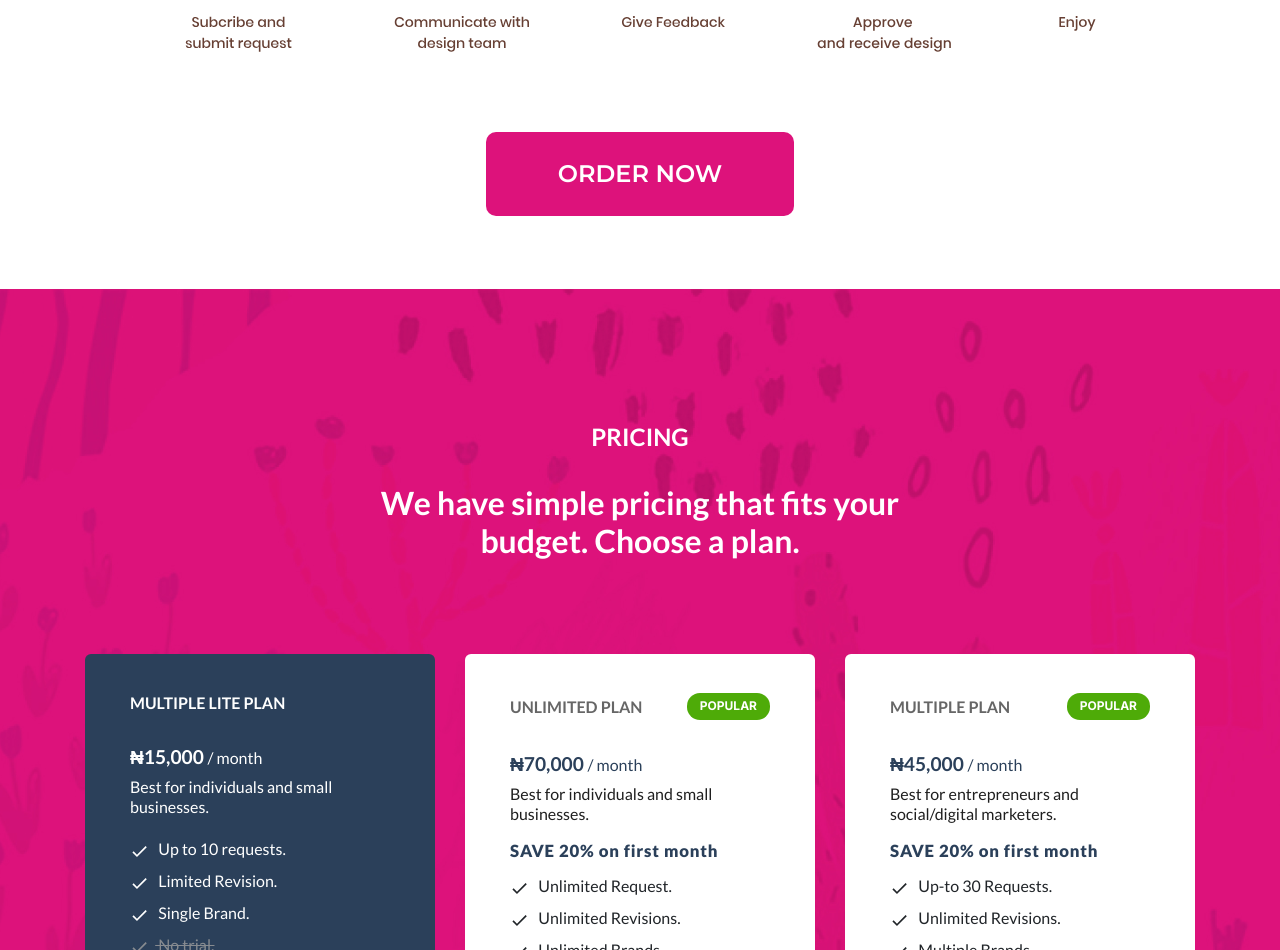
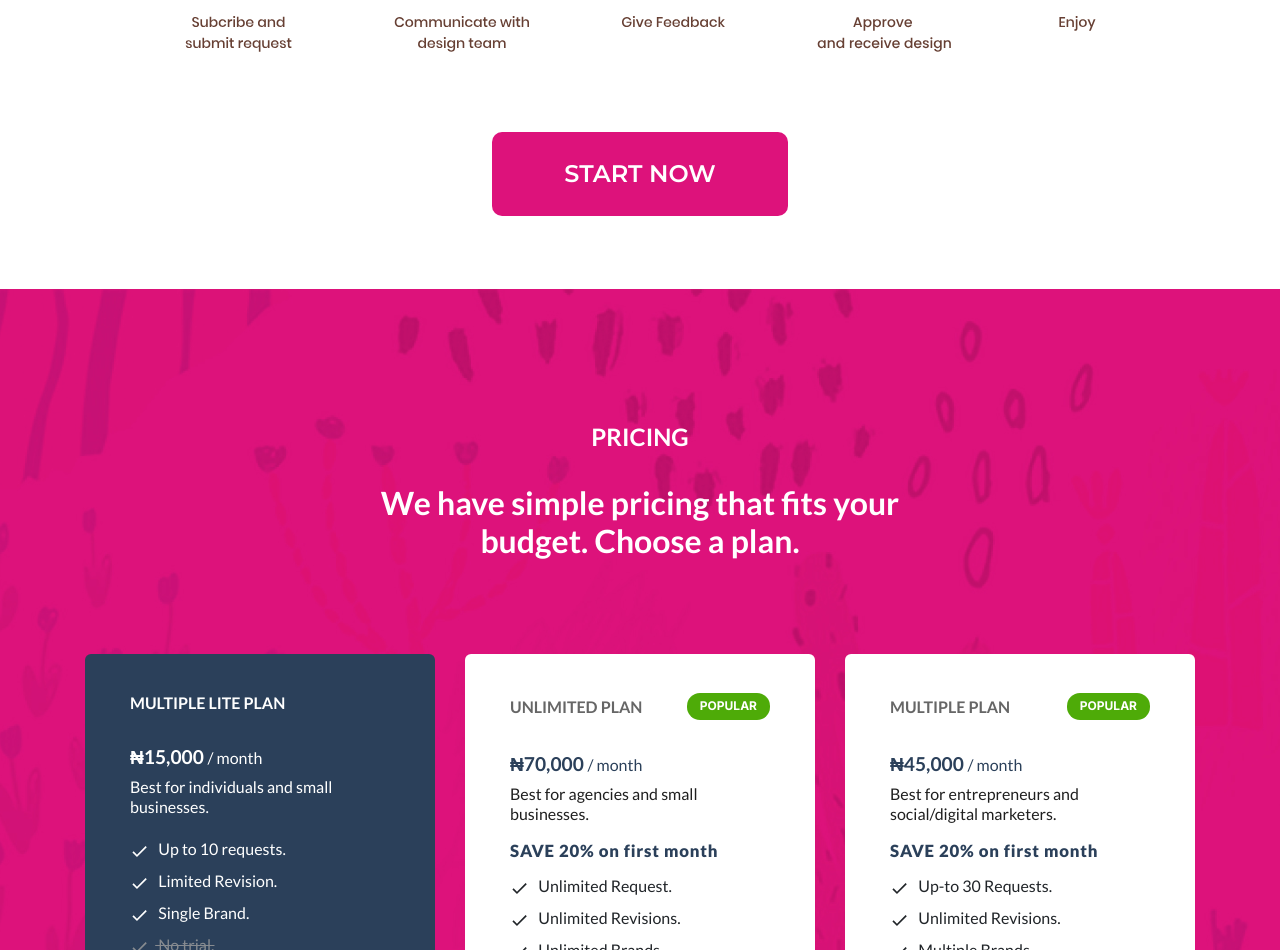
Before and after one commit to EmmanuelOluwafemi/pixelop, a React (Create React App) app: page / in a window 1280 px wide. Shown: the part 2822-3772 px from the top of the page. Built offline with nearby package versions, Linux system fonts and the light colour scheme.

Commit message:
added new update

```diff
--- a/src/components/Clients.jsx
+++ b/src/components/Clients.jsx
@@ -17,7 +17,7 @@ const Clients = () => {
             <Heading>Brands we have worked with</Heading>
             <ClientStyle>
                 <img src={client1} alt="clients logo"/>
-                <img src={client2} alt="clients logo"/>
+                <img className="sm" src={client2} alt="clients logo"/>
                 <img src={client9} alt="clients logo"/>
                 <img src={client3} alt="clients logo"/>
                 <img src={client4} alt="clients logo"/>
@@ -46,6 +46,11 @@ const ClientStyle = Styled.div`
         margin-left: 1rem;
         margin-right: 1rem;
 
+        &.sm {
+            height: 120px;
+            margin-top: -26px;
+        }
+
         &:first-child {
             margin-left: 0;
         }
@@ -53,6 +58,11 @@ const ClientStyle = Styled.div`
         @media (max-width: 768px) {
             height: 30px;
             margin-bottom: 1.4rem;
+
+            &.sm {
+                height: 60px;
+                margin-top: -16px;
+            }
         }
     }
 `;
--- a/src/components/Hero.jsx
+++ b/src/components/Hero.jsx
@@ -6,7 +6,6 @@ import herobg from '../utilities/images/herobg.png';
 import heroImage from '../utilities/images/heroImage.png';
 
 import { AiFillStar } from 'react-icons/ai';
-import { Link } from 'react-router-dom';
 
 const Hero = () => {
     return (
@@ -20,7 +19,7 @@ const Hero = () => {
                         <h1 data-aos="fade-right" data-aos-duration="1200">Multiple and unlimited Graphic Designs for your business.</h1>
                         <p data-aos="fade-right" data-aos-duration="1400">Pixelop is a brand agency offering multiple and unlimited design solution for
                             SMEs as well as startups on a monthly flat fee.</p>
-                        <Link data-aos="fade-right" data-aos-duration="1600" to="/register" className="cta">See Pricing</Link>
+                        <a data-aos="fade-right" data-aos-duration="1600" href="/#pricing" className="cta">See Pricing</a>
                     </div>
                     <div className="col-md-6 col-lg-5 logomark">
                         <img data-aos="fade-left" data-aos-duration="1000" src={heroImage} alt="pixel loop mark"/>
--- a/src/components/How.jsx
+++ b/src/components/How.jsx
@@ -15,7 +15,7 @@ const How = () => {
 
                     <img className="img-fluid web" src={work} alt="work illustration"/>
                     <img className="img-fluid mobile" src={workMb} alt="work illustration"/>
-                    <Link to="/register">Order Now</Link>
+                    <Link to="/register">Start Now</Link>
 
                 </div>
             </div>
--- a/src/components/Pricing.jsx
+++ b/src/components/Pricing.jsx
@@ -32,7 +32,7 @@ const Pricing = () => {
                         <div className="gridCard">
                             <h5>UNLIMITED PLAN <span>Popular</span></h5>
                             <h2>₦70,000 <span>/ month</span></h2>
-                            <p>Best for individuals and small businesses.</p>
+                            <p>Best for agencies and small businesses.</p>
                             <h3>SAVE 20% on first month</h3>
                             <div className="list"><IoMdCheckmark className="markIcon" /> Unlimited Request.</div>
                             <div className="list"><IoMdCheckmark className="markIcon" /> Unlimited Revisions.</div>
```
